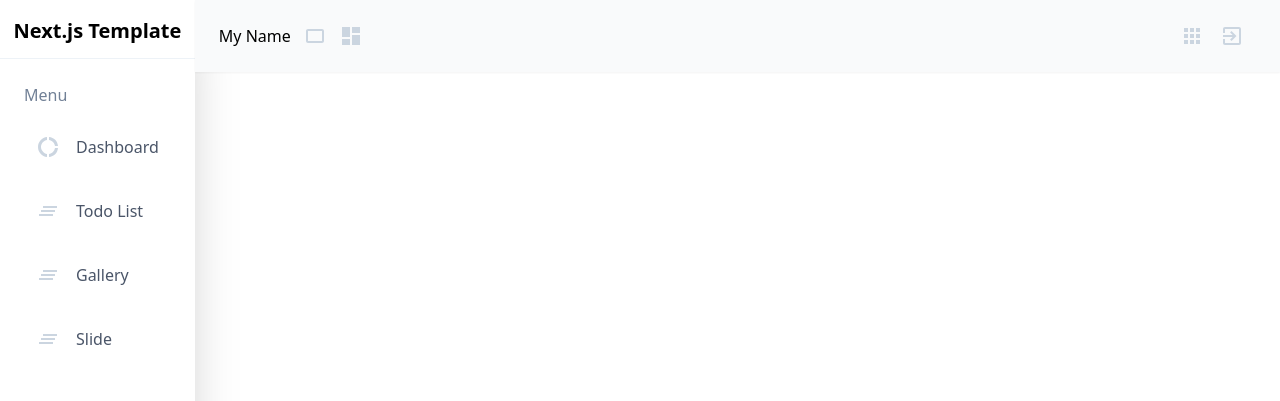
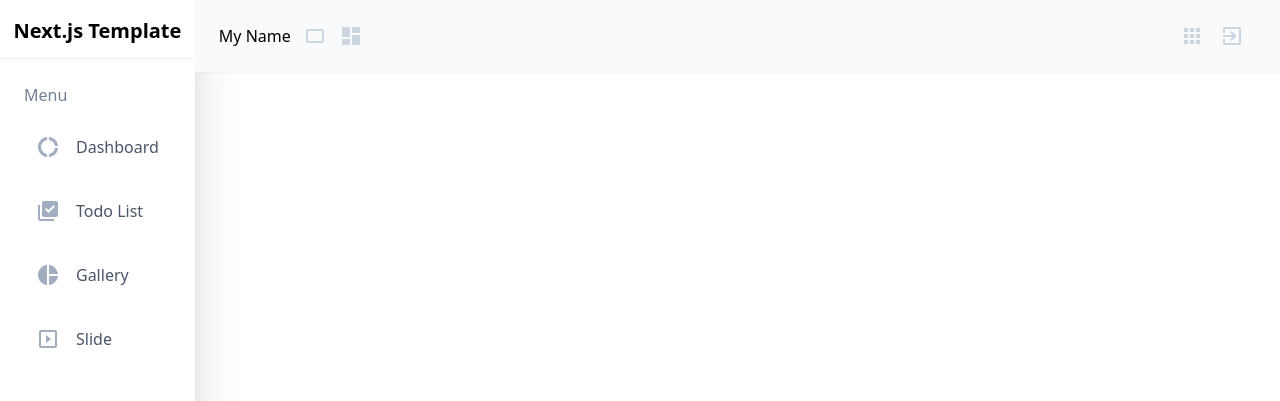
Before and after one commit to sasayabaku/Next_tempate, a Next.js app: page / in a window 1280 px wide. Shown: the top 401 px of the page. Built offline with nearby package versions, Linux system fonts and the light colour scheme.

Commit message:
Chenge Sidebar Icon

```diff
--- a/src/components/Sidebar/index.tsx
+++ b/src/components/Sidebar/index.tsx
@@ -1,7 +1,9 @@
 import React from 'react';
 
-import ClearAllIcon from '@mui/icons-material/ClearAll';
 import DonutLargeIcon from '@mui/icons-material/DonutLarge';
+import LibraryAddCheckIcon from '@mui/icons-material/LibraryAddCheck';
+import PieChartIcon from '@mui/icons-material/PieChart';
+import SlideshowIcon from '@mui/icons-material/Slideshow';
 import { useRouter } from 'next/router';
 
 type Props = {
@@ -37,7 +39,7 @@ const Sidebar = () => {
           <div className="">
             <Link href="/">
               <div className="flex p-3 text-gray-700 space-x-4 0 hover:bg-gray-50 hover:text-blue-600 cursor-pointer">
-                <DonutLargeIcon className="text-gray-400" />
+                <DonutLargeIcon className="text-gray-500" />
                 <p className=" ">Dashboard</p>
               </div>
             </Link>
@@ -46,7 +48,7 @@ const Sidebar = () => {
           <div className="">
             <Link href="/asana">
               <div className="flex p-3 text-gray-700 space-x-4 0 hover:bg-gray-50 hover:text-red-500 cursor-pointer">
-                <ClearAllIcon className="text-gray-400" />
+                <LibraryAddCheckIcon className="text-gray-500" />
                 <p className=" ">Todo List</p>
               </div>
             </Link>
@@ -55,7 +57,7 @@ const Sidebar = () => {
           <div className="">
             <Link href="/gallery">
               <div className="flex p-3 text-gray-700 space-x-4 0 hover:bg-gray-50 hover:text-yellow-400 cursor-pointer">
-                <ClearAllIcon className="text-gray-400" />
+                <PieChartIcon className="text-gray-500" />
                 <p className=" ">Gallery</p>
               </div>
             </Link>
@@ -64,7 +66,7 @@ const Sidebar = () => {
           <div className="">
             <Link href="/slide">
               <div className="flex p-3 text-gray-700 space-x-4 0 hover:bg-gray-50 hover:text-green-400 cursor-pointer">
-                <ClearAllIcon className="text-gray-400" />
+                <SlideshowIcon className="text-gray-500" />
                 <p className=" ">Slide</p>
               </div>
             </Link>
```
